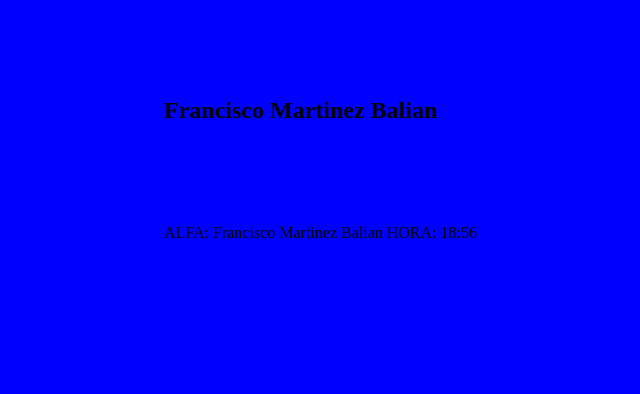
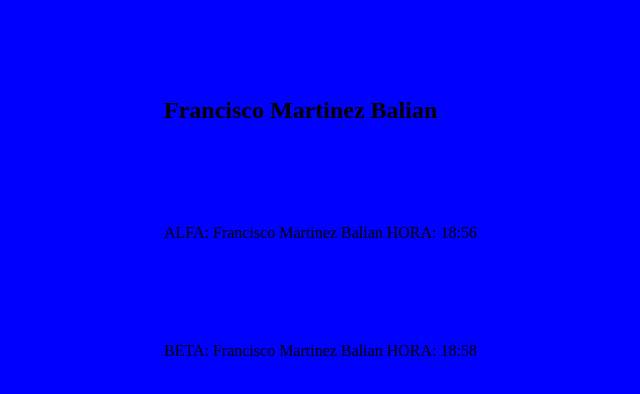
Before and after one commit to JuanFranciscoPirolo/TP_SO_I4_Equipo_, a plain HTML site: page index.html in a window 1280 px wide. Shown: the part 240-634 px from the top of the page, without its empty margins (136-776 px from the left). Drawn offline with Linux system fonts and the light colour scheme.

Commit message:
agregado de <p> de beta

```diff
--- a/index.html
+++ b/index.html
@@ -10,5 +10,6 @@
 <h1>Control de versiones</h1>
 <h2>Francisco Martinez Balian</h2>
 <p>ALFA: Francisco Martinez Balian HORA: 18:56</p>
+<p>BETA: Francisco Martinez Balian HORA: 18:58</p>
 </body>
 </html>
```
